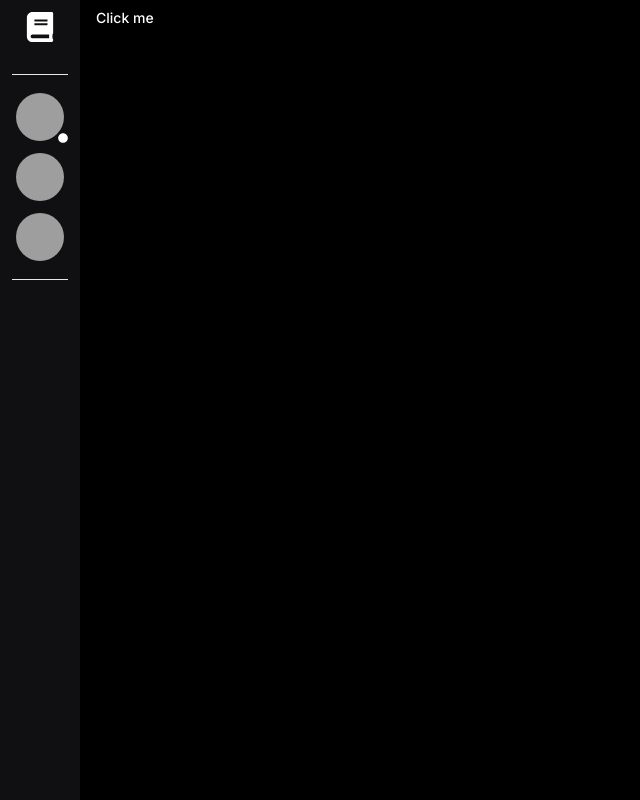
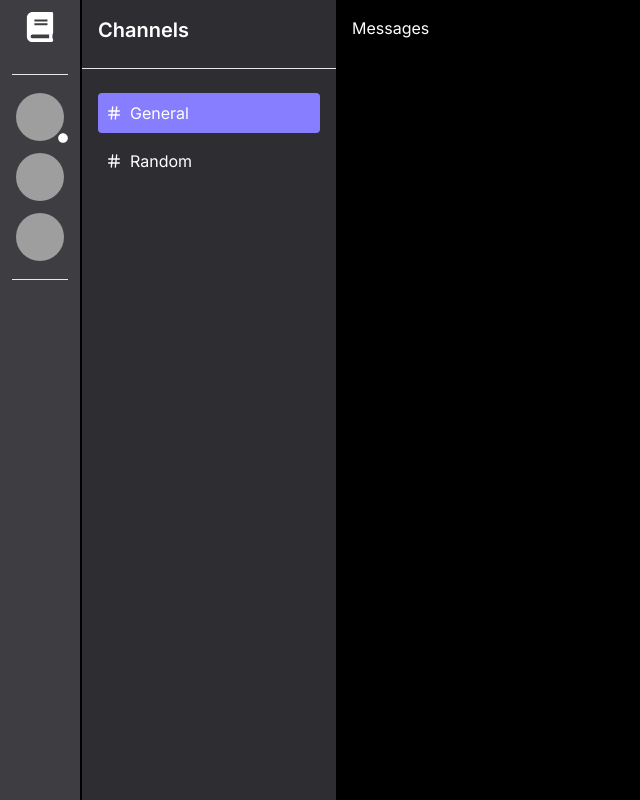
Before and after one commit to Mdsr2op/EduGather-Client, a React (Vite) app: page / in a window 1280 px wide. Shown: the whole page, without its empty margins (0-640 px from the left). Built offline with nearby package versions, Linux system fonts and the light colour scheme; grey boxes are pictures that could not be loaded.

Commit message:
Implemented Chat page in the app

```diff
--- a/src/App.tsx
+++ b/src/App.tsx
@@ -6,6 +6,7 @@ import RootLayout from "./features/root/layout/RootLayout";
 import { Toaster } from "./components/ui/toaster";
 import Home from "./components/pages/Home";
 import { Button } from "./components/ui/button";
+import ChatPage from "./components/pages/ChatPage";
 
 function App() {
   return (
@@ -17,7 +18,7 @@ function App() {
           <Route index path="/home" element={<Home />} />
         </Route>
         <Route element={<RootLayout />}>
-          <Route path="/" element={<Button>Click me</Button>} />
+          <Route path="/" element={<ChatPage />} />
         </Route>
       </Routes>
       <Toaster />
--- /dev/null
+++ b/src/components/pages/ChatPage.tsx
@@ -0,0 +1,83 @@
+import ChannelSidebar from '@/features/root/channels/components/ChannelSidebar';
+import React, { useState } from 'react';
+import { useNavigate } from 'react-router-dom';
+
+interface Channel {
+    id: string;
+    name: string;
+  }
+
+function ChatPage() {
+  const [channels] = useState<Channel[]>([
+    { id: "1", name: "General" },
+    { id: "2", name: "Random" },
+  ]);
+  const [selectedChannel, setSelectedChannel] = useState(channels[0].name);
+  const [messages, setMessages] = useState([
+    {
+      id: 1,
+      senderId: 1,
+      senderName: 'User1',
+      text: 'Hello everyone!',
+      timestamp: Date.now() - 60000,
+    },
+    {
+      id: 2,
+      senderId: 2,
+      senderName: 'User2',
+      text: 'Hi!',
+      timestamp: Date.now() - 30000,
+    },
+    {
+      id: 3,
+      senderId: 1,
+      senderName: 'User1',
+      text: '',
+      timestamp: Date.now() - 20000,
+      resource: {
+        type: 'image/jpeg',
+        url: 'https://picsum.photos/200/300',
+        name: 'sample-image.jpg',
+      },
+    },
+    {
+      id: 4,
+      senderId: 2,
+      senderName: 'User2',
+      text: 'Here’s a file you might need.',
+      timestamp: Date.now() - 10000,
+      resource: {
+        type: 'file',
+        url: 'https://example.com/sample.pdf',
+        name: 'sample-file.pdf',
+      },
+    },
+  ]);
+
+  const [isSearchDialogOpen, setIsSearchDialogOpen] = useState(false);
+  const userId = 1; // Assuming current user has ID 1
+  const navigate = useNavigate(); // Use navigate for route navigation
+
+
+  const handleSelectChannel = (channelName: string) => {
+    setSelectedChannel(channelName);
+  };
+
+
+
+  return (
+    <div className="flex h-[100dvh] max-h-[100dvh] overflow-y-auto overflow-x-hidden custom-scrollbar bg-dark3 text-white ">
+      <ChannelSidebar
+        channels={channels}
+        selectedChannel={selectedChannel}
+        onSelectChannel={handleSelectChannel}
+      />
+      <div className="flex flex-col flex-grow p-4 bg-dark4 rounded-xl">
+        Messages
+      </div>
+
+    </div>
+  );
+}
+
+export default ChatPage;
--- /dev/null
+++ b/src/features/root/channels/components/Channel.tsx
@@ -0,0 +1,22 @@
+import React from 'react';
+import { FiHash } from 'react-icons/fi';
+
+interface ChannelProps {
+    name: string;
+    isSelected: boolean;
+    onSelect: () => void;
+  }
+
+  const Channel: React.FC<ChannelProps> = ({ name, isSelected, onSelect }) => (
+  <li
+    className={`mt-2 p-2 rounded flex items-center cursor-pointer transition-colors duration-200 ${
+      isSelected ? 'bg-primary-500 text-light1' : 'hover:bg-dark4'
+    }`}
+    onClick={onSelect}
+  >
+    <FiHash className="mr-2" />
+    <span className="truncate">{name}</span>
+  </li>
+);
+
+export default Channel;
--- /dev/null
+++ b/src/features/root/channels/components/ChannelList.tsx
@@ -0,0 +1,42 @@
+// ChannelList.js
+import React from 'react';
+import Channel from './Channel';
+
+interface Channel {
+    id: string;
+    name: string;
+  }
+
+  interface ChannelListProps {
+    channels: Channel[];
+    selectedChannel: string;
+    onSelectChannel: (channelName: string) => void;
+  }
+const ChannelList: React.FC<ChannelListProps> = ({
+  channels,
+  selectedChannel,
+  onSelectChannel,
+}) => {
+  if (channels.length === 0) {
+    return (
+      <li className="text-ligh-t3 italic text-center mt-4">
+        No channels available
+      </li>
+    );
+  }
+
+  return (
+    <ul className="flex-grow overflow-y-auto">
+      {channels.map((channel) => (
+        <Channel
+          key={channel.id || channel.name}
+          name={channel.name}
+          isSelected={selectedChannel === channel.name}
+          onSelect={() => onSelectChannel(channel.name)}
+        />
+      ))}
+    </ul>
+  );
+};
+
+export default ChannelList;
--- /dev/null
+++ b/src/features/root/channels/components/ChannelSidebar.tsx
@@ -0,0 +1,35 @@
+import ChannelList from "./ChannelList";
+
+
+interface Channel {
+    id: string;
+    name: string;
+  }
+
+  interface ChannelSidebarProps {
+    channels: Channel[];
+    selectedChannel: string;
+    onSelectChannel: (channelName: string) => void;
+  }
+
+  const ChannelSidebar: React.FC<ChannelSidebarProps> = ({ channels, selectedChannel, onSelectChannel }) => {
+  return (
+    <div className="bg-dark-5 text-light2 w-64 h-full p-4 flex flex-col relative border-l-2 border-l-dark-1">
+      {/* Header */}
+      <div className="flex items-center justify-between mb-4 pb-[1.53rem] border-b-[1px] border-dark4 -mx-4">
+        <h2 className="ml-4 text-xl font-semibold text-light1">Channels</h2>
+      </div>
+
+      {/* Channel List */}
+      <ChannelList
+        channels={channels}
+        selectedChannel={selectedChannel}
+        onSelectChannel={onSelectChannel}
+      />
+
+
+    </div>
+  );
+};
+
+export default ChannelSidebar;
--- a/src/features/root/components/Sidebar.tsx
+++ b/src/features/root/components/Sidebar.tsx
@@ -1,7 +1,7 @@
 import React, { useState } from "react";
-import SidebarGroup from "../groups/components/SidebarGroup";
 import SidebarLogo from "../groups/components/SidebarLogo";
 import SidebarDivider from "../groups/components/SidebarDivider";
+import Groups from "../groups/components/Groups";
 
 // Group and icon data
 const groups = [
@@ -35,11 +35,11 @@ const Sidebar = () => {
   const [selectedGroupId, setSelectedGroupId] = useState<string | null>("1");
 
   return (
-    <div className="w-20 bg-dark-3 h-full p-3 flex flex-col items-center overflow-hidden">
+    <div className="w-20 bg-dark-6 h-full p-3 flex flex-col items-center overflow-hidden">
       <SidebarLogo onClick={() => setSelectedGroupId(null)} />
       <SidebarDivider />
 
-      <SidebarGroup
+      <Groups
         groups={groups}
         selectedGroupId={selectedGroupId}
         setSelectedGroupId={setSelectedGroupId}
--- a/src/features/root/groups/components/SidebarGroup.tsx
+++ b/src/features/root/groups/components/Groups.tsx
@@ -14,7 +14,7 @@ interface SidebarGroupProps {
   onGroupContextMenu?: (event: React.MouseEvent<HTMLDivElement>, group: Group) => void;
 }
 
-const SidebarGroup: React.FC<SidebarGroupProps> = ({
+const Groups: React.FC<SidebarGroupProps> = ({
   groups,
   selectedGroupId,
   setSelectedGroupId,
@@ -52,4 +52,4 @@ const SidebarGroup: React.FC<SidebarGroupProps> = ({
   );
 };
 
-export default SidebarGroup;
+export default Groups;
```
